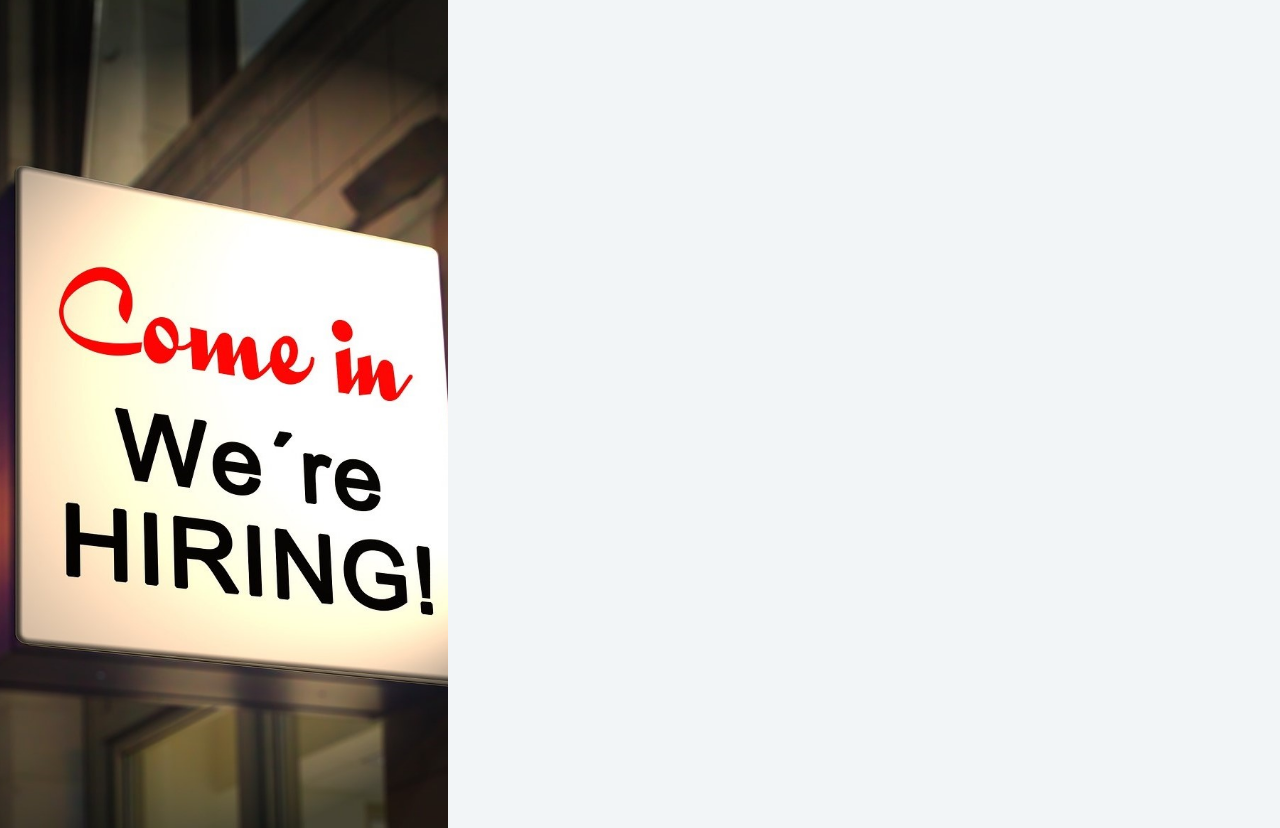
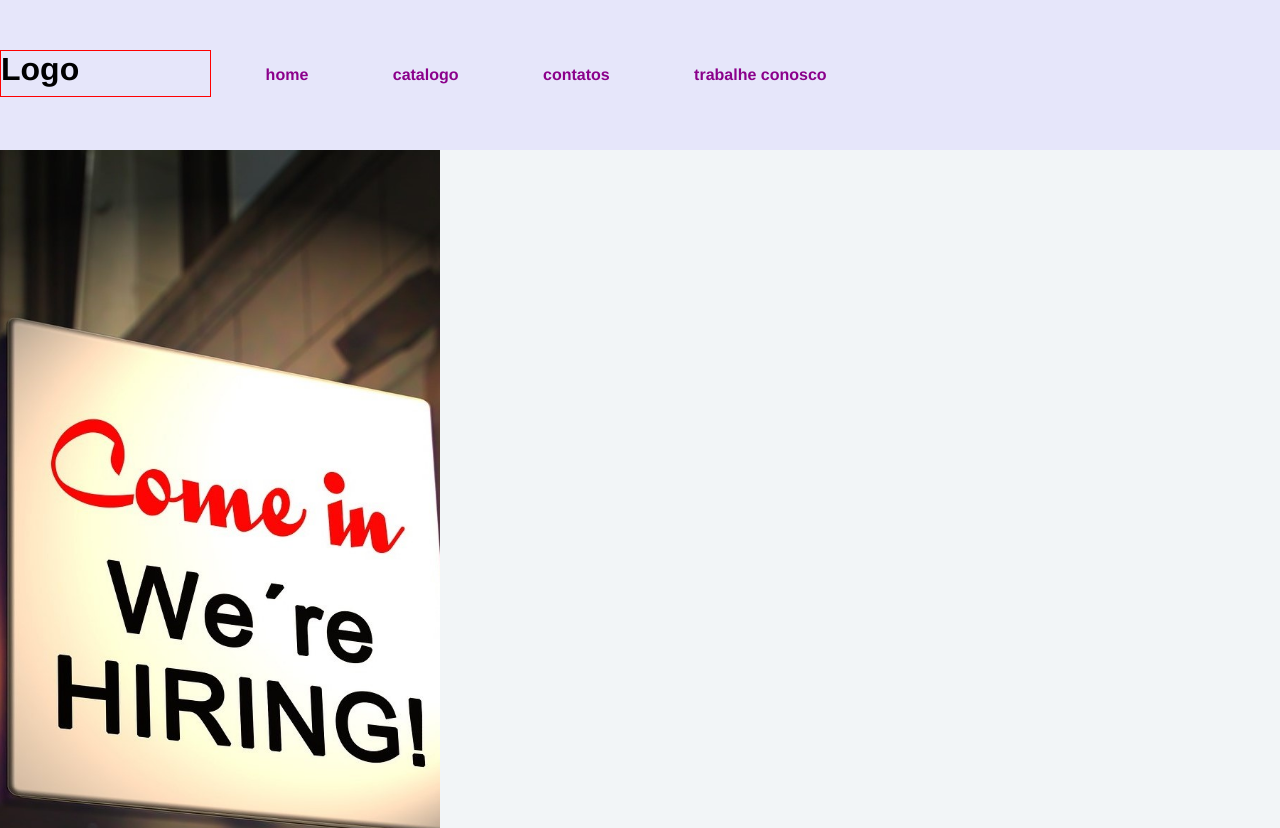
Before and after one commit to LeandroG4lante/E-commerce, a plain HTML site: page pages/trabalhe.html in a window 1280 px wide. Shown: the top 828 px of the page. Drawn offline with Linux system fonts and the light colour scheme.

Commit message:
modificações

```diff
--- a/pages/trabalhe.html
+++ b/pages/trabalhe.html
@@ -10,7 +10,17 @@
 </head>
 
 <body>
+
     <header>
+        <h1 class="logo">Logo</h1>
+        <ul class="menu">
+            <li><a href="./index.html">HOME</a></li>
+            <li><a href="../pages/catalogo.html">CATALOGO</a></li>
+            <li><a href="../pages/contatos.html">CONTATOS</a></li>
+            <li><a href="../pages/trabalhe.html">TRABALHE CONOSCO</a></li>
+        </ul>
+
+
 
     </header>
 
--- a/styles/trabalhe.css
+++ b/styles/trabalhe.css
@@ -1,18 +1,67 @@
 Formatação geral
+
 *{
-	margin: 0px 0px;
+	font-family: Helvetica, sans-serif;
+}
+
+body{
+	margin:0px;
+	padding:0;
+	width: 100%;
+	height: 100vh;
+	justify-content: center;
+	align-items: center;
+	background-color: #f2f5f7;
+	font-family: "Source Sans Pro",Helvetica,Arial,sans-serif;
+	font-weight: 400;
+
+}
+
+header{
+	background-color: #E6E6FA;
+}
+
+.logo{
+	border: 1px solid red;
+	display: inline-block;
+	width: 209.17px;
+	height: 44.83px;
+}
+
+.menu{
+	display: inline-block;
+	padding: 20px;
+
 }
 
 
+ul{
+	text-decoration: none;
 
-body{
-	background-color: #f2f5f7;
-	font-family: "Source Sans Pro",Helvetica,Arial,sans-serif;
-	font-weight: 400;
+}
+
+
+.menu li{
+	display: inline-block;
+	padding: 30px;
+	padding-right: 50px;
+	font-weight: bold;
+	color: #0000CD;
+	font-size: 16px;
+    text-transform: lowercase;
+}
+
+.menu li a{
+	text-decoration: none;
+	color: #8B008B;
+}
+
+.menu li a:hover{
+	color: #410287;
 }
 
 .imagem-lateral{
-	margin: -10px 0px 0px -10px;
+	margin: 0px 0px 0px -10px;
 	width: 450px;
 	height: 1000px;
 	float:left;
```
Also changed, not shown: pages/index.html (+3 -3 lines).
